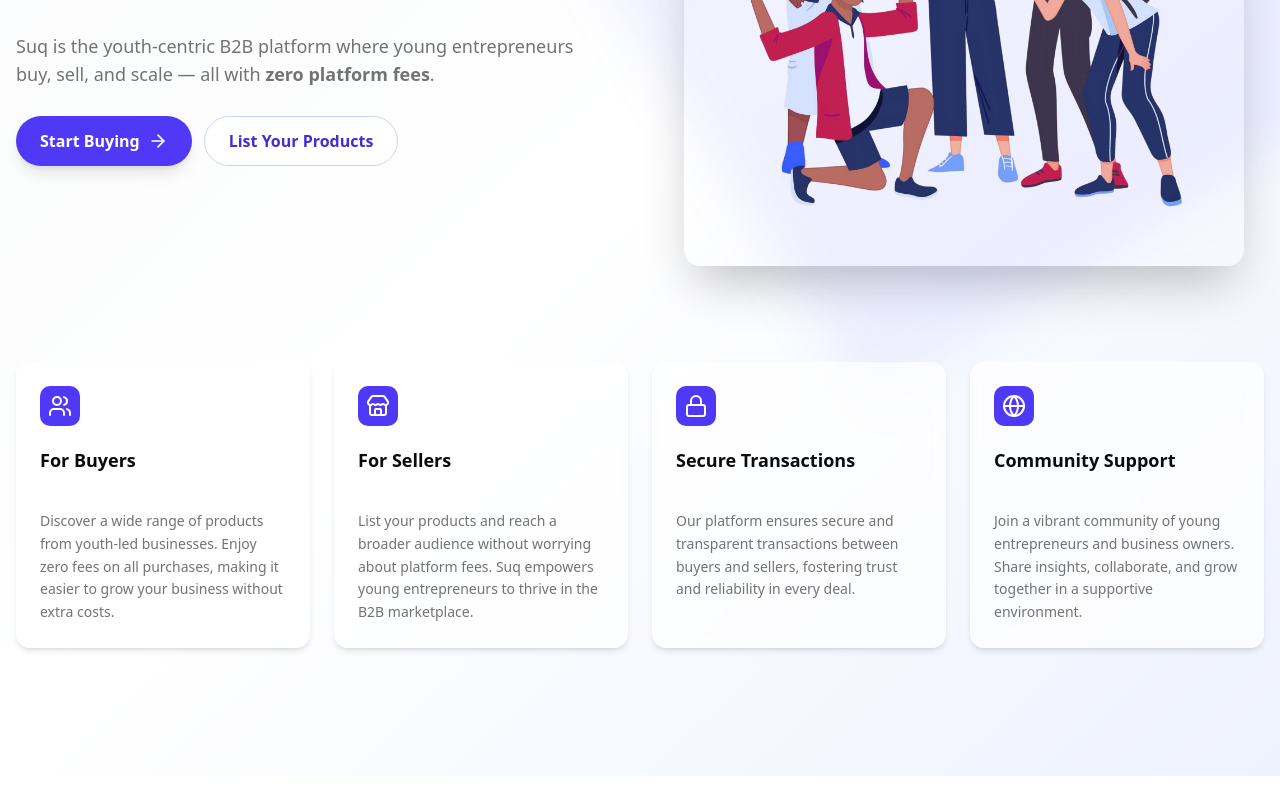
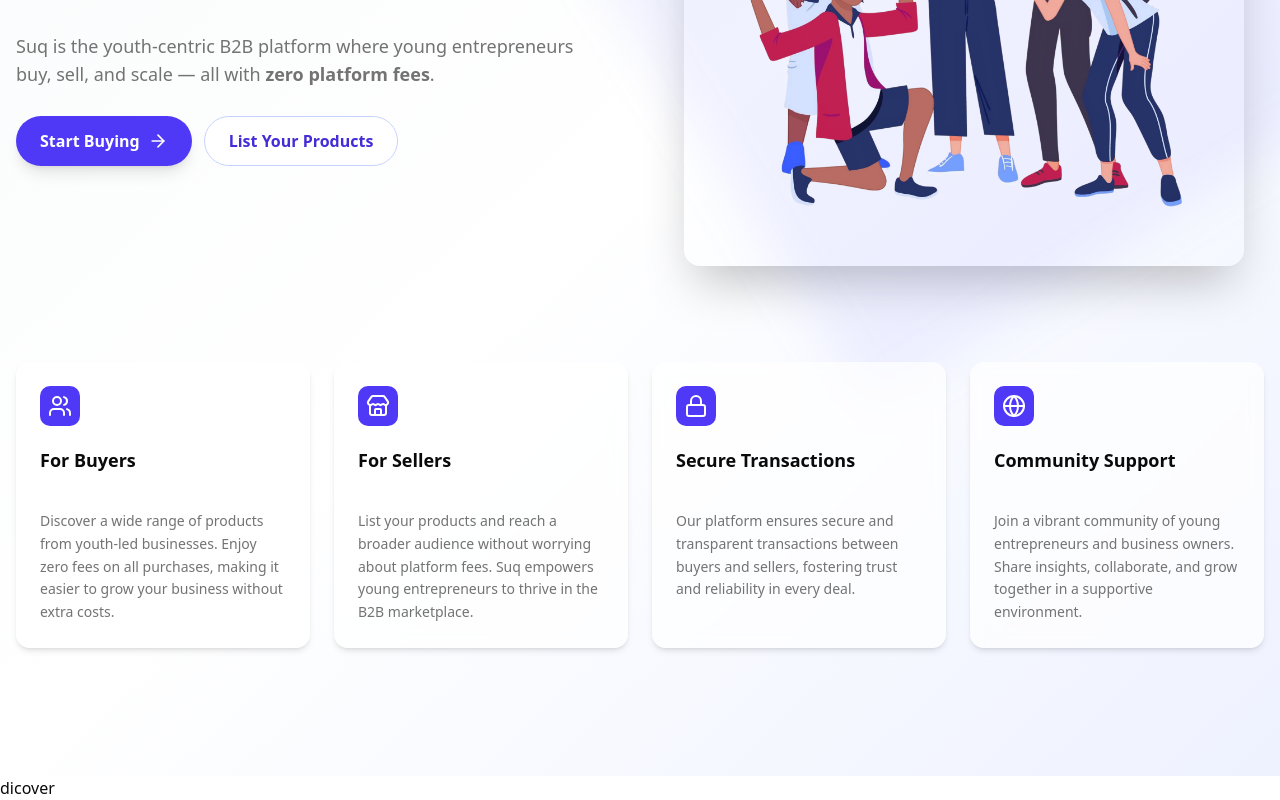
Before and after one commit to Dawaman43/suk, a Next.js app: page / in a window 1280 px wide. Shown: the part 487-1287 px from the top of the page. Before the commit the page ends 1263 px from the top, so only its background shows below. Built offline with nearby package versions, Linux system fonts and the light colour scheme.

Commit message:
feat: add DiscoverSection component to the homepage

```diff
--- a/app/page.tsx
+++ b/app/page.tsx
@@ -1,9 +1,11 @@
+import DiscoverSection from "@/components/home/discover";
 import HeroSection from "@/components/home/hero";
 
 const Homepage = () => {
   return (
     <main>
       <HeroSection />
+      <DiscoverSection />
     </main>
   );
 };
--- /dev/null
+++ b/components/home/discover.tsx
@@ -0,0 +1,5 @@
+function DiscoverSection() {
+  return <section>dicover</section>;
+}
+
+export default DiscoverSection;
```
